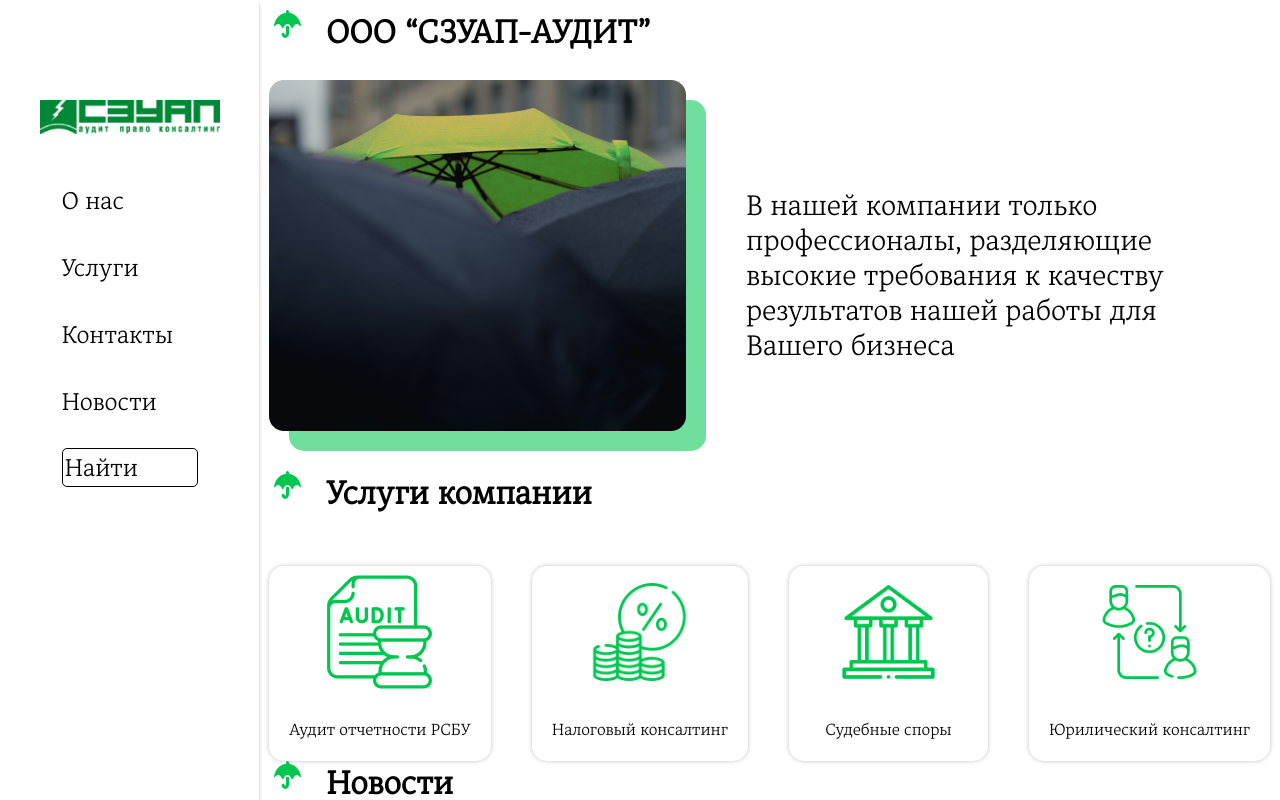
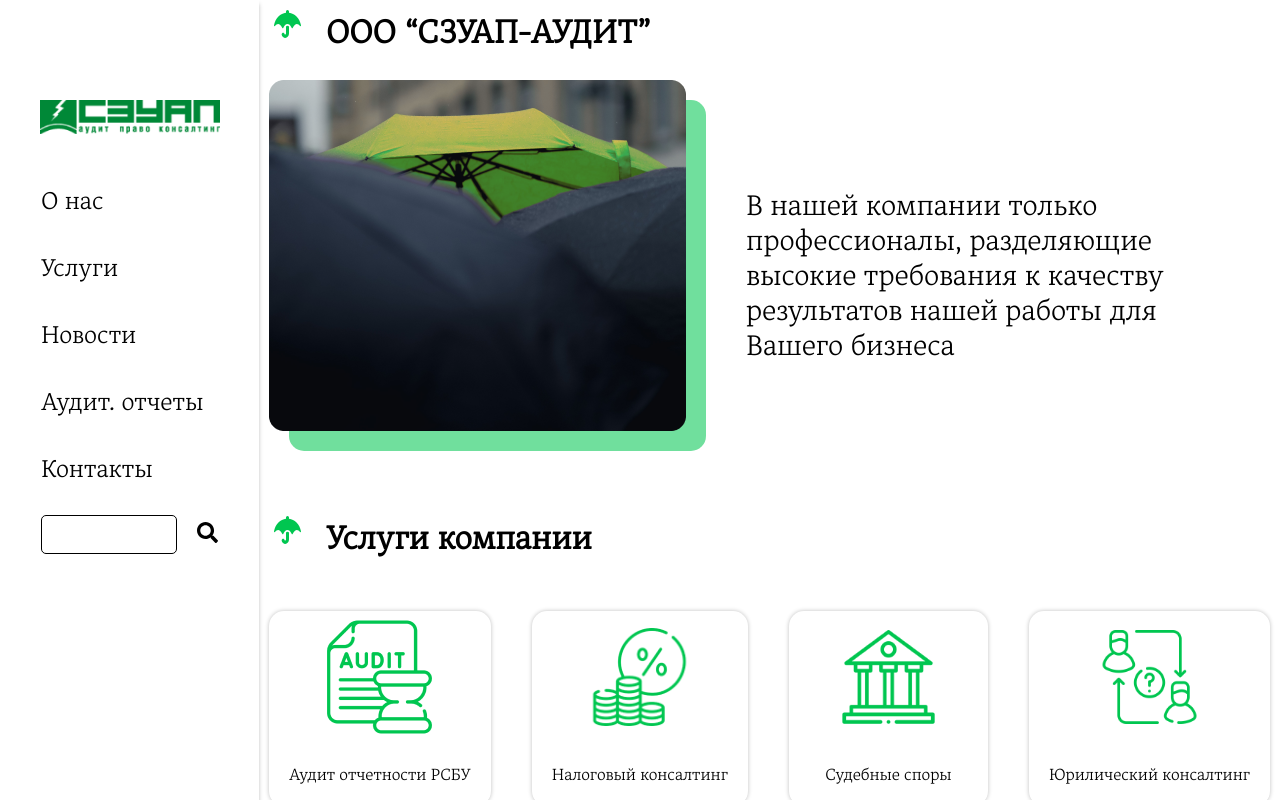
Before and after one commit to Pechenuca/SZUAPsite, a Vue app in the folder frontend/: page / in a window 1280 px wide. Built offline with nearby package versions, Linux system fonts and the light colour scheme.

Commit message:
added navigation via vuex

```diff
--- a/frontend/package.json
+++ b/frontend/package.json
@@ -9,7 +9,8 @@
   },
   "dependencies": {
     "core-js": "^3.6.5",
-    "vue": "^3.0.0"
+    "vue": "^3.0.0",
+    "vuex": "^4.0.2"
   },
   "devDependencies": {
     "@vue/cli-plugin-babel": "~4.5.0",
--- a/frontend/src/components/NavBar.vue
+++ b/frontend/src/components/NavBar.vue
@@ -4,11 +4,12 @@
             <img :src="logo">
             <div class="links">
                 <ul>
-                    <li><a>О нас</a></li>
-                    <li><a>Услуги</a></li>
-                    <li><a>Контакты</a></li>
-                    <li><a>Новости</a></li>
-                    <li><SearchBox label="Найти"/></li>
+                    <li><a v-on:click="updateSelectedDivId('about')" >О нас</a></li>
+                    <li><a v-on:click="updateSelectedDivId('services')" >Услуги</a></li>
+                    <li><a v-on:click="updateSelectedDivId('news')" >Новости</a></li>
+                    <li><a v-on:click="updateSelectedDivId('audit')" >Аудит. отчеты</a></li>
+                    <li><a v-on:click="updateSelectedDivId('contacts')" >Контакты</a></li>
+                    <li><SearchBox /></li>
                 </ul>
             </div>
         </div>
@@ -23,8 +24,13 @@
     components: {SearchBox},
     setup() {
       return {
-        logo
+        logo,
       };
+    },
+    methods: {
+        updateSelectedDivId(id) {
+          this.$store.commit("currentDiv", id)
+      }
     }
   }
 </script>
@@ -75,6 +81,7 @@
         font-size: 24px;
         line-height: 41px;
         text-align: left;
+        cursor: pointer;
     }
 
     .links li > a {
--- a/frontend/src/components/SearchBox.vue
+++ b/frontend/src/components/SearchBox.vue
@@ -1,15 +1,17 @@
 <template>
-    <input class="search-input" type="text" :placeholder="label" />
+  <div class="search-box">
+    <input class="search-input" type="text" />
+    <img :src="search" />
+  </div>
 </template>
 
 <script>
-
+  import search from "@/assets/search.svg"
   export default {
     name: "SearchBox",
-    props: {
-      label: {
-        type: String,
-        default: ''
+    setup() {
+      return {
+        search
       }
     }
   }
@@ -38,4 +40,7 @@
     font-size: 24px;
     line-height: 35px;
   }
+  .search-box img {
+    margin-left: 20px;
+  }
 </style>
--- a/frontend/src/main.js
+++ b/frontend/src/main.js
@@ -1,4 +1,9 @@
 import { createApp } from 'vue'
 import App from './App.vue'
+import store from "./vuex/store";
 
-createApp(App).mount('#app')
+const app = createApp(App)
+app.component('App', App)
+app
+  .use(store)
+app.mount('#app')
--- a/frontend/src/views/MainPage.vue
+++ b/frontend/src/views/MainPage.vue
@@ -1,8 +1,20 @@
 <template>
     <div class="main-block">
-        <ImageTextBlock :description="aboutBlockDescription" :isImageAlignLeft="true" />
-        <Services />
-        <News />
+        <ImageTextBlock
+          :description="aboutBlockDescription"
+          :isImageAlignLeft="true"
+          id="about"
+        />
+        <Services
+          id="services"
+        />
+        <News
+          id="news"
+        />
+        <News
+          id="audit"
+          :isNews="false"
+        />
     </div>
 </template>
 
@@ -21,6 +33,20 @@
       return {
         aboutBlockDescription: "В нашей компании только профессионалы, разделяющие высокие требования к качеству результатов нашей работы для Вашего бизнеса"
       }
+    },
+    computed: {
+      currentDiv() {
+        return this.$store.getters.currentDiv
+      }
+    },
+    watch: {
+      currentDiv (newDiv, oldDiv) {
+        console.log(`Old div ${oldDiv}`)
+        console.log(`Current div ${newDiv}`)
+        if (document.getElementById(newDiv) != null) {
+          document.getElementById(newDiv).scrollIntoView()
+        }
+      }
     }
   }
 </script>
@@ -31,4 +57,10 @@
         flex: 1 1 auto;
         overflow: auto;
     }
+    .main-block div:nth-child(n) {
+      margin-top: 45px;
+    }
+    .main-block div:nth-child(1) {
+      margin-top: 0px;
+    }
 </style>
--- a/frontend/src/views/News.vue
+++ b/frontend/src/views/News.vue
@@ -1,6 +1,17 @@
 <template>
-  <div>
+  <div v-if="isNews">
     <TitleBlock label="Новости" />
+    <div class="news-short-block-wrapper">
+        <NewsShort
+          v-for="(item) in newsShortData" :key="item.label"
+          :label="item.label"
+          :description="item.description"
+          :img="item.image"
+        />
+    </div>
+  </div>
+  <div v-else>
+    <TitleBlock label="Аудиторские отчеты" />
     <div class="news-short-block-wrapper">
         <NewsShort
           v-for="(item) in newsShortData" :key="item.label"
@@ -20,6 +31,12 @@
   export default {
     name: "News",
     components: {TitleBlock, NewsShort},
+    props: {
+      isNews: {
+        type: Boolean,
+        default: true
+      }
+    },
     setup() {
       return {
         newsShortData: [
--- /dev/null
+++ b/frontend/src/vuex/store.js
@@ -0,0 +1,17 @@
+import { createStore } from "vuex";
+
+export default createStore({
+  state: {
+    currentDivId: ''
+  },
+  mutations: {
+    currentDiv(state, id) {
+        state.currentDivId = id
+    }
+  },
+  getters: {
+    currentDiv: state => {
+      return state.currentDivId
+    }
+  }
+})
```
Also changed, not shown: frontend/src/assets/search.svg (added), 1 other file (tests, documents, lock files or other folders).
